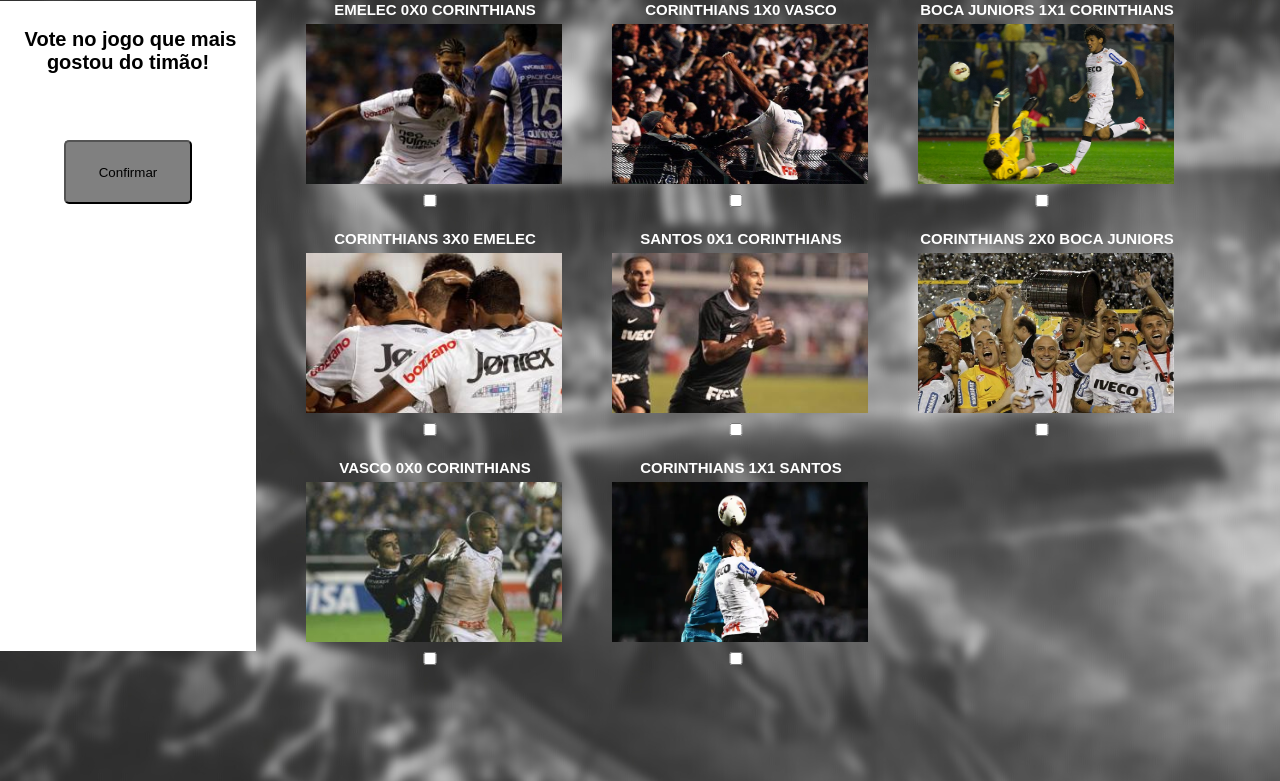
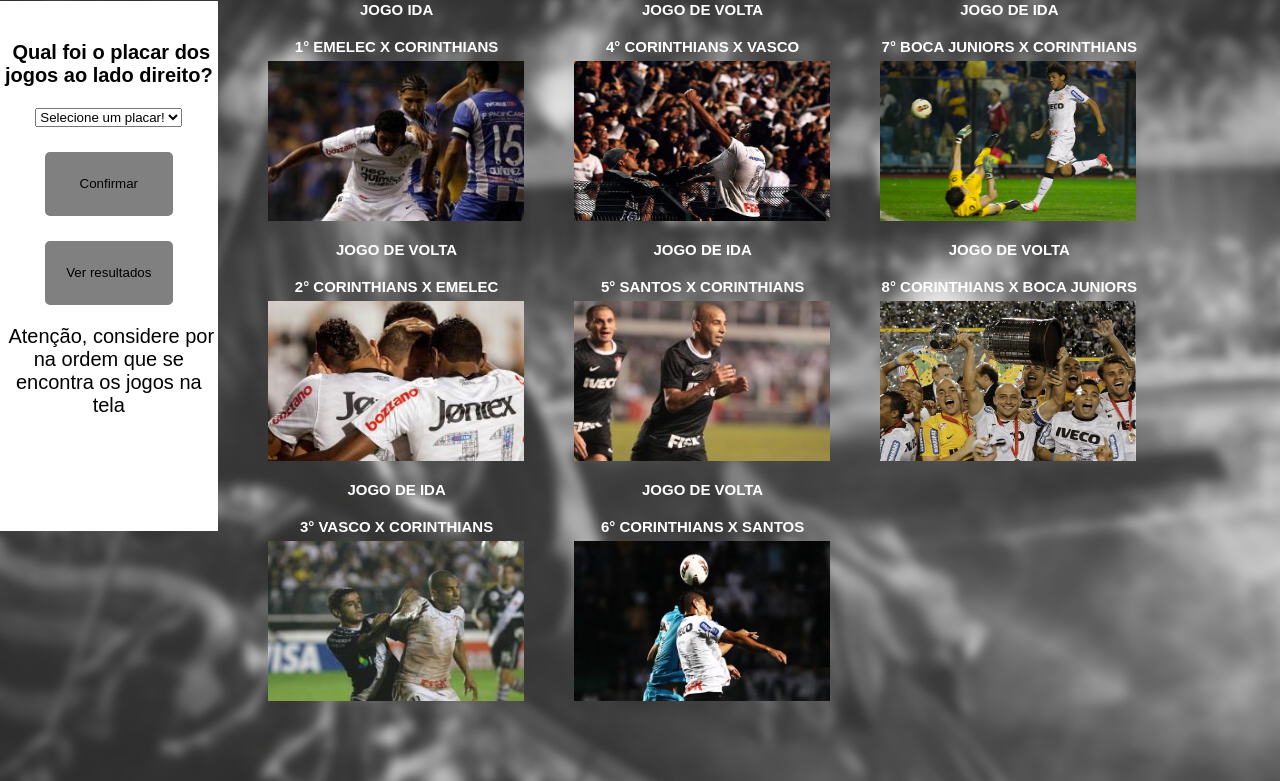
Before and after one commit to Mateusdcsouza23/projetopi-individual, a website: page public/dasboard/dashboard.html in a window 1280 px wide. Shown: the part 110-891 px from the top of the page. Drawn offline with Linux system fonts and the light colour scheme; files whose address does not match are found by name.

Commit message:
att site - dash_estatica

```diff
--- a/public/dasboard/dash.css
+++ b/public/dasboard/dash.css
@@ -70,22 +70,33 @@
       padding-top: 10px;
     text-align: center;
     background-color: white;
-   height: 80vh;
-   width: 20vw;
+    height: 65vh;
+    width: 17vw;
     text-indent: 5px;
   }
 
 .texto_dash{
 
     font-size: 20px;
+    margin-top: 30px;
 
+}
+
+.input_quis{
+  height: 2vh;
+  width: 23vh;
+  border: 2px black solid;
+  border-radius: 8px;
+  margin-left: 10px;
+  margin-top: 20px;
 }
 
 .btn_voto{
     height: 8vh;
     width: 10vw;
-    margin-top: 50px;
+    margin-top: 25px;
     background-color: gray;
+   border: 3px solid gray;
     border-radius: 5px;
 
 
@@ -126,6 +137,16 @@
     font-size: 15px;
     text-align: center;
    text-indent: 52px;
+}
+
+.texto_ida_volta{
+  color: white;
+  font-weight: 600;
+  margin-top: 20px;
+  font-size: 15px;
+  text-align: center;
+ text-indent: 52px;
+
 }
 
 input{
--- a/public/dasboard/dashboard.html
+++ b/public/dasboard/dashboard.html
@@ -52,47 +52,68 @@
 
         <div class="titulo_dash">
 
-            <h2 class="texto_dash"> Vote no jogo que mais gostou do timão!</h2>
+            <h2 class="texto_dash">Qual foi o placar dos jogos ao lado direito?</h2>
 
 
+              <select name="" id="i_quiz">
+                  <option value="">Selecione um placar!</option>
+                  <option value="1">0x0</option>
+                  <option value="2">3x0</option>
+                  <option value="3">0x0</option>
+                  <option value="4">1x0</option>
+                  <option value="5">0x1</option>
+                  <option value="6">1x1</option>
+                  <option value="7">1x1</option>
+                  <option value="8">2x0</option>
+              </select>
 
-            <button  class="btn_voto" onclick="votacao()">Confirmar</button>
+               <button  class="btn_voto" onclick="votacao()">Confirmar</button>
+
+               <button class="btn_voto" onclick="registro()">Ver resultados</button>
+
+              <div class="texto_aviso"><p>Atenção, considere por na ordem que se encontra os jogos na tela
+              </p></div>
+
         </div>
          <div class="card_votos">
             <div class="card_votos">
 
                 <div class="votos">
-                    <span class="texto_voto">EMELEC 0X0 CORINTHIANS</span>
+                    <span class="texto_ida_volta">JOGO IDA</span>
+                    <span class="texto_voto">1° EMELEC X CORINTHIANS</span>
                     <img class="img_voto" src="../assets/imgs/0x0_emelec.jpg" alt="">
-                    <input type="checkbox" class="input_voto" id="cor_jogo1">
+                   <!-- <input  class="input_voto" id="cor_jogo1"> -->
 
 
+                    <span class="texto_ida_volta">JOGO DE VOLTA</span>
+                    <span class="texto_voto">2° CORINTHIANS X EMELEC</span>
+                    <img class="img_voto" src="../assets/imgs/3x0_emelec.jpg" alt="">
+                    <!-- <input type="checkbox"  class="input_voto" id="cor_jogo2"> -->
 
-                    <span class="texto_voto">CORINTHIANS 3X0 EMELEC</span>
-                    <img class="img_voto" src="../assets/imgs/3x0_emelec.jpg" alt="">
-                    <input type="checkbox"  class="input_voto" id="cor_jogo2">
-
-
-                    <span class="texto_voto">VASCO 0X0 CORINTHIANS</span>
+                    <span class="texto_ida_volta">JOGO DE IDA</span>
+                    <span class="texto_voto">3° VASCO X CORINTHIANS</span>
                     <img class="img_voto" src="../assets/imgs/0x0_vasco.jpg" alt="">
-                    <input type="checkbox" class="input_voto" id="cor_jogo3">
+                    <!-- <input type="checkbox" class="input_voto" id="cor_jogo3"> -->
 
 
                 </div>
 
 
                 <div class="votos">
-                    <span class="texto_voto">CORINTHIANS 1X0 VASCO</span>
+                    <span class="texto_ida_volta">JOGO DE VOLTA</span>
+                    <span class="texto_voto">4° CORINTHIANS X VASCO</span>
                     <img class="img_voto" src="../assets/imgs/gol_paulinho.jpg" alt="">
-                    <input type="checkbox" class="input_voto" id="cor_jogo4">
+                   <!-- <input type="checkbox" class="input_voto" id="cor_jogo4"> -->
 
-                    <span class="texto_voto">SANTOS 0X1 CORINTHIANS</span>
+                    <span class="texto_ida_volta">JOGO DE IDA</span>
+                    <span class="texto_voto">5° SANTOS X CORINTHIANS</span>
                     <img class="img_voto" src="../assets/imgs/1x0_santos.jpg" alt="">
-                    <input type="checkbox" class="input_voto" id="cor_jogo5">
+                   <!-- <input type="checkbox" class="input_voto" id="cor_jogo5"> -->
 
-                    <span class="texto_voto">CORINTHIANS 1X1 SANTOS</span>
+                    <span class="texto_ida_volta">JOGO DE VOLTA</span>
+                    <span class="texto_voto">6° CORINTHIANS X SANTOS</span>
                     <img class="img_voto" src="../assets/imgs/1x1_santos original.webp" alt="">
-                    <input type="checkbox" class="input_voto" id="cor_jogo1 6">
+                   <!-- <input type="checkbox" class="input_voto" id="cor_jogo1 6"> -->
 
 
                 </div>
@@ -101,19 +122,21 @@
 
 
                 <div class="votos">
-                    <span class="texto_voto">BOCA JUNIORS 1X1 CORINTHIANS </span>
+                    <span class="texto_ida_volta">JOGO DE IDA</span>
+                    <span class="texto_voto">7° BOCA JUNIORS X CORINTHIANS</span>
                     <img class="img_voto" src="../assets/imgs/gol_romarinho.jpg" alt="">
-                    <input type="checkbox" class="input_voto" id="cor_jogo7">
+                    <!-- <input type="checkbox" class="input_voto" id="cor_jogo7"> -->
 
-                    <span class="texto_voto">CORINTHIANS 2X0 BOCA JUNIORS</span>
+                    <span class="texto_ida_volta">JOGO DE VOLTA</span>
+                    <span class="texto_voto">8° CORINTHIANS X BOCA JUNIORS</span>
                     <img class="img_voto" src="../assets/imgs/trofeu.jpg"
                         alt="">
-                    <input type="checkbox" class="input_voto" id="cor_jogo8">
+                   <!-- <input type="checkbox" class="input_voto" id="cor_jogo8"> -->
 
         <!--
                     <span class="texto_voto">VASCO DA GAMA 0X0 CORINTHIANS</span>
                     <img class="img_voto" src="../assets/imgs/0x0_vasco.jpg" alt="">
-                    <input type="checkbox" class="input_voto">
+                   <!-- <input type="checkbox" class="input_voto">  -->
 
                 </div>
             -->
@@ -123,7 +146,41 @@
 
 
 
-    <!-- Footer início -->
 
 </body>
 </html>
+
+<script>
+
+var placar = []
+function votacao(){
+
+  placar.push(i_quiz.value)
+
+var quantidade = placar.length
+
+var select = (i_quiz.value)
+
+if (quantidade > 9) {
+
+    alert (`Você ja digitou o placar dos 8 jogos`)
+    return
+}
+}
+
+/*function registro(){
+
+    var select = (i_quiz.value)
+
+if (select == 1 && select == 2 && select == 3 && select == 4 && select == 5 && select == 6 &&
+select == 7 && select == 8) {
+
+    alert("Acertou miseravel")
+
+
+}
+
+}*/
+
+
+</script>
```
Also changed, not shown: public/css/style.css (+12 -0 lines), public/index.html (+0 -1 lines). Lines whose indentation alone changed are shown as unchanged.
